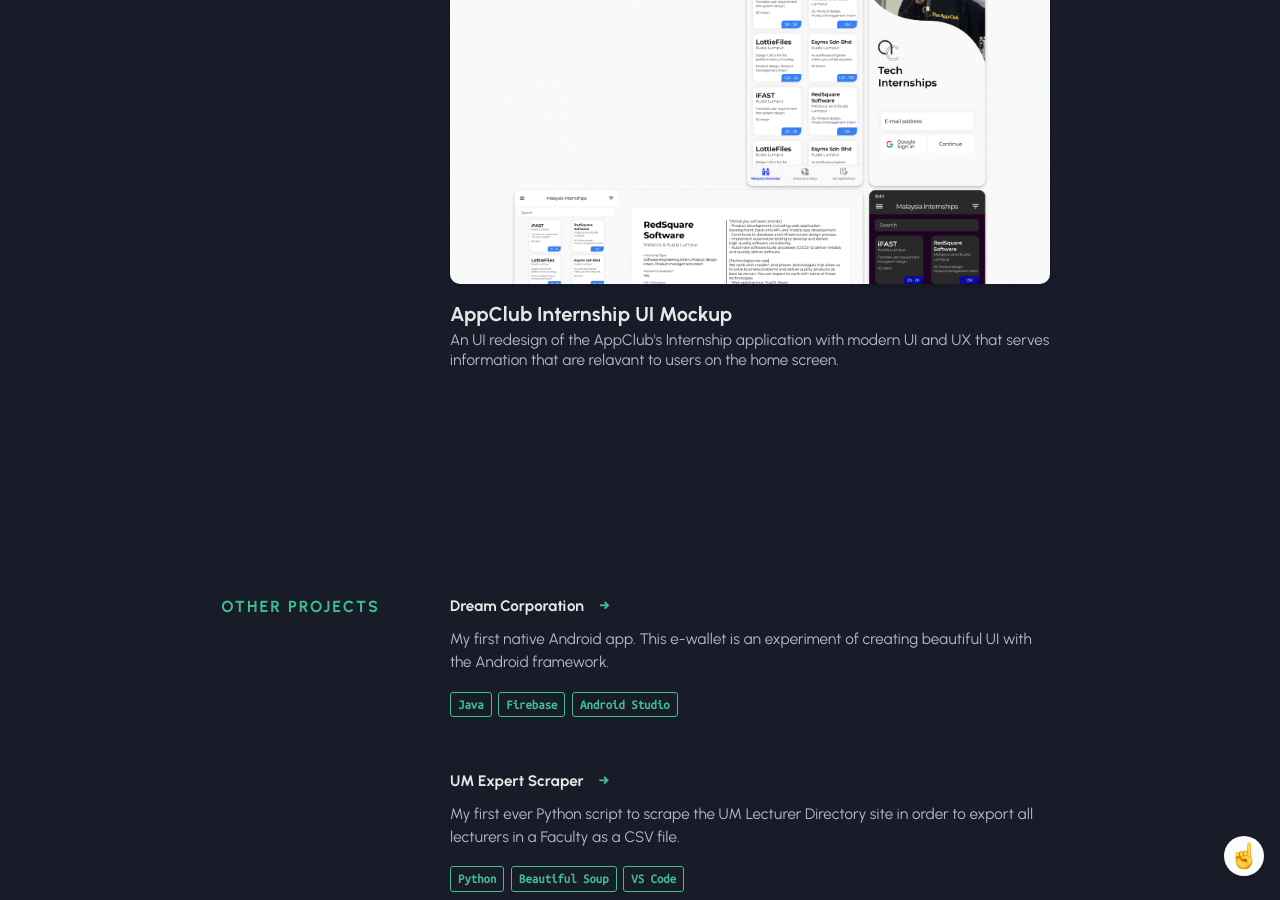
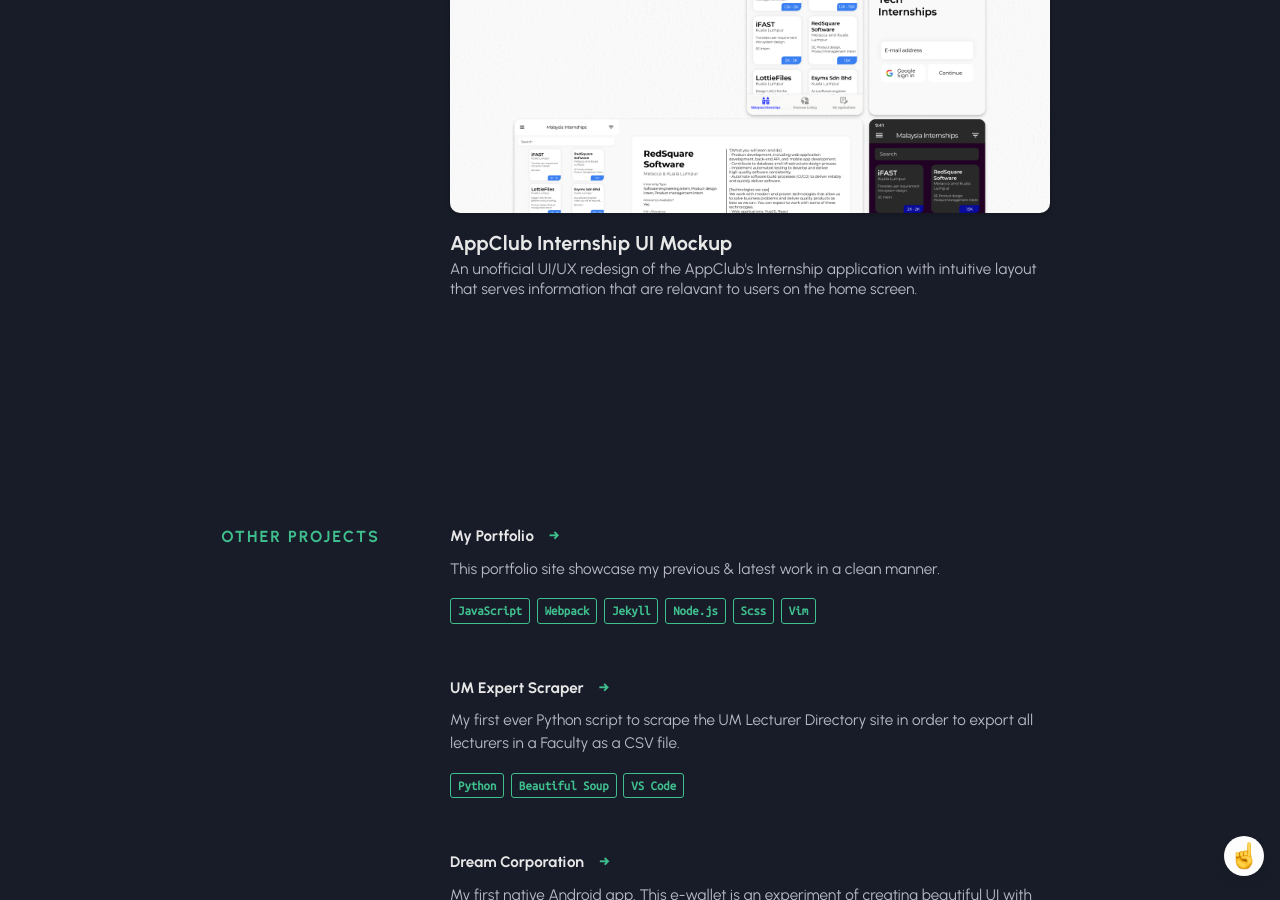
Before and after one commit to notAunty/portfolio, a Jekyll site: the page built from src/index.html, in a window 1280 px wide and 900 px high, scrolled down 4246 px. Built offline with Jekyll 4.4.1, drawn with Linux system fonts in a browser that asks for light colours; comment, search, counter and statistics services are not loaded; some of the changed text lies outside the part shown.

Commit message:
addressed wp comments

```diff
--- a/src/_data/other-projects.yml
+++ b/src/_data/other-projects.yml
@@ -1,11 +1,15 @@
-- name: Dream Corporation
-  url: https://github.com/notAunty/dreamCorporation
-  code: https://github.com/notAunty/dreamCorporation
-  description: My first native Android app. This e-wallet is an experiment of creating beautiful UI with the Android framework.
+- name: My Portfolio
+  url: https://wksoh.com
+  code: https://wksoh.com
+  description: This portfolio site showcase my previous & latest work in a clean manner.
   used:
-    - thing: Java
-    - thing: Firebase
-    - thing: Android Studio
+    - thing: JavaScript
+    - thing: Webpack
+    - thing: Jekyll
+    - thing: Node.js
+    - thing: Scss
+    - thing: Vim
+
 
 - name: UM Expert Scraper
   url: https://github.com/notAunty/UmExpertScraper
@@ -15,3 +19,12 @@
     - thing: Python
     - thing: Beautiful Soup
     - thing: VS Code
+
+- name: Dream Corporation
+  url: https://github.com/notAunty/dreamCorporation
+  code: https://github.com/notAunty/dreamCorporation
+  description: My first native Android app. This e-wallet is an experiment of creating beautiful UI with the Android framework.
+  used:
+    - thing: Java
+    - thing: Firebase
+    - thing: Android Studio
--- a/src/_includes/featured.html
+++ b/src/_includes/featured.html
@@ -51,7 +51,7 @@
         <div class="project__name">
           AppClub Internship UI Mockup
         </div>
-        <p>An UI redesign of the AppClub's Internship application with modern UI and UX that serves
+        <p>An unofficial UI/UX redesign of the AppClub's Internship application with intuitive layout that serves
           information that are relavant to users on the home screen.</p>
       </figcaption>
     </div>
```
Also changed, not shown: src/_data/experience.yml (+1 -6 lines).
